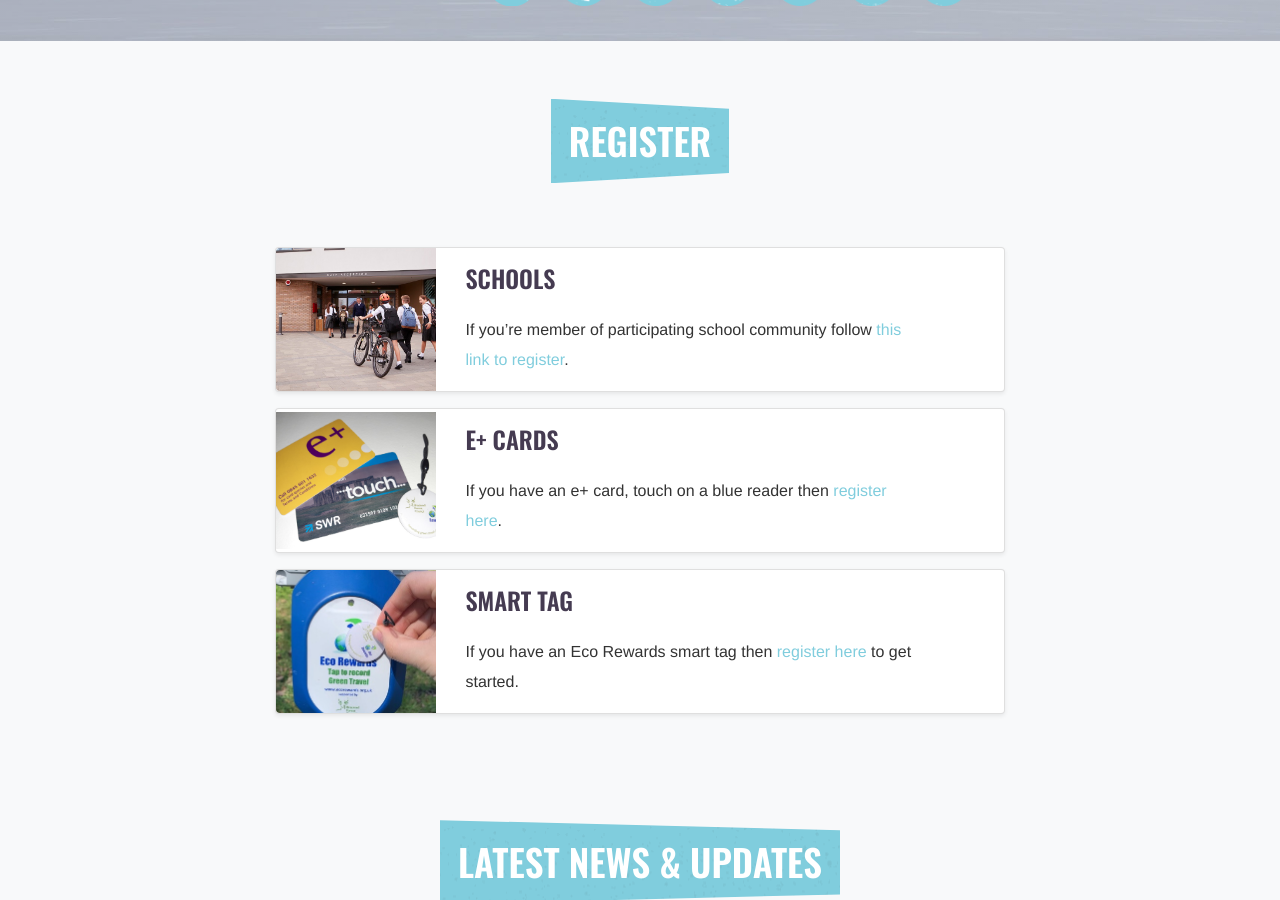
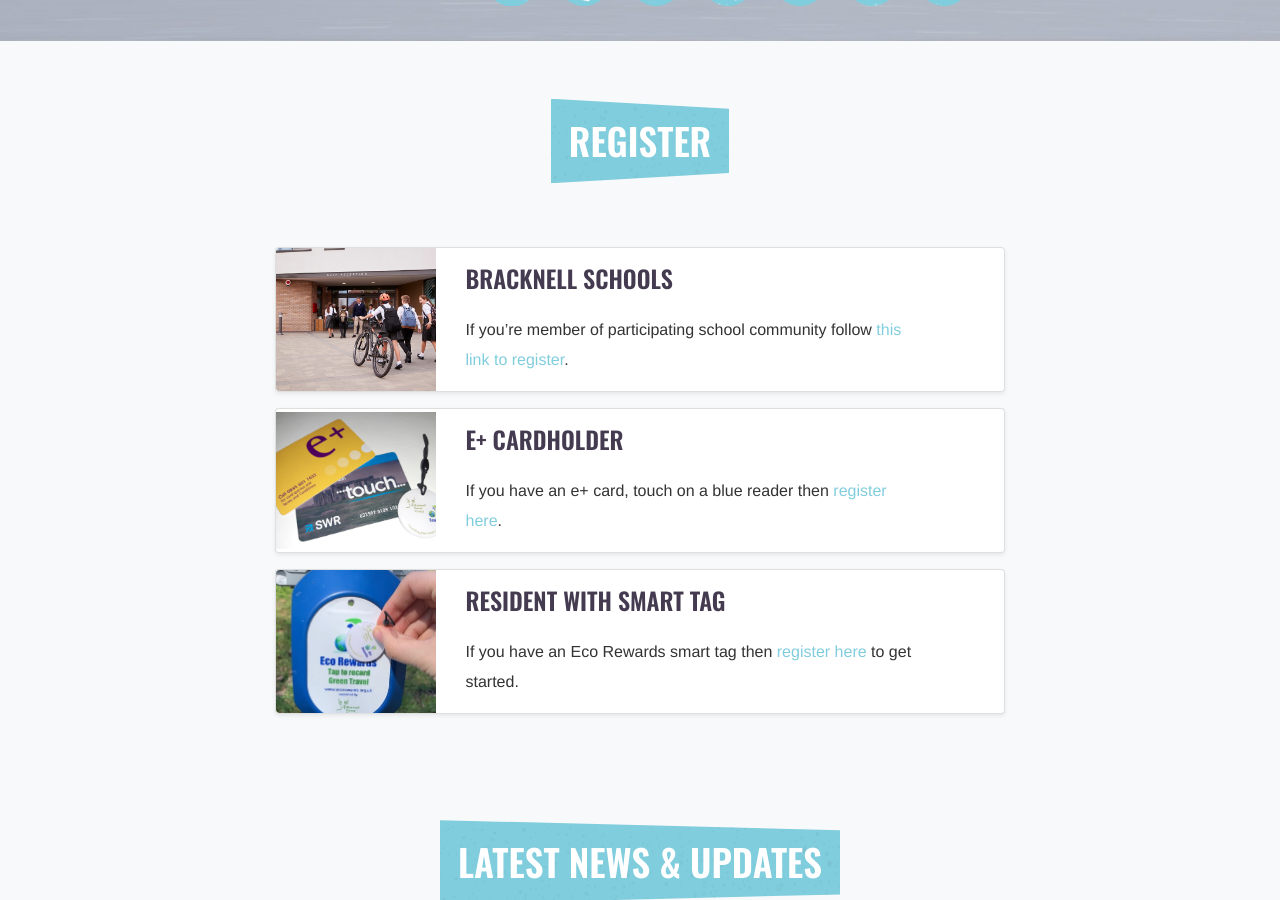
Before and after one commit to EcoRewards/ecorewards.co.uk, a Jekyll site: the page built from bracknell/index.html, in a window 1280 px wide and 900 px high, scrolled down 632 px. Built offline with Jekyll 4.4.1, drawn with Linux system fonts in a browser that asks for light colours; some web fonts are replaced; comment, search, counter and statistics services are not loaded.

Commit message:
update headings

```diff
--- a/bracknell/index.html
+++ b/bracknell/index.html
@@ -47,7 +47,7 @@ anchorLinks: true
               </div>
               <div class="col-sm-8 pt-3">
                 <h4 class="invert-header m-0 p-0">
-                  Schools
+                  BRACKNELL SCHOOLS
                 </h4>
                 <p class="mt-3 mb-3 mr-4">
                   If you’re member of participating school community follow <a href="{{ site.baseurl }}/bracknell/schools">this link to register</a>.
@@ -65,7 +65,7 @@ anchorLinks: true
               </div>
               <div class="col-sm-8 pt-3">
                 <h4 class="invert-header m-0 p-0">
-                  E+ Cards
+                  e+ CARDHOLDER
                 </h4>
                 <p class="mt-3 mb-3 mr-4">
                   If you have an e+ card, touch on a blue reader then <a href="https://www.ecorewards.org.uk/secure/register.php">register here</a>.
@@ -83,7 +83,7 @@ anchorLinks: true
               </div>
               <div class="col-sm-8 pt-3">
                 <h4 class="invert-header m-0 p-0">
-                  Smart tag
+                  RESIDENT WITH SMART TAG
                 </h4>
                 <p class="mt-3 mb-3 mr-4">
                   If you have an Eco Rewards smart tag then <a href="https://www.ecorewards.org.uk/secure/register.php">register here</a> to get started.
```
